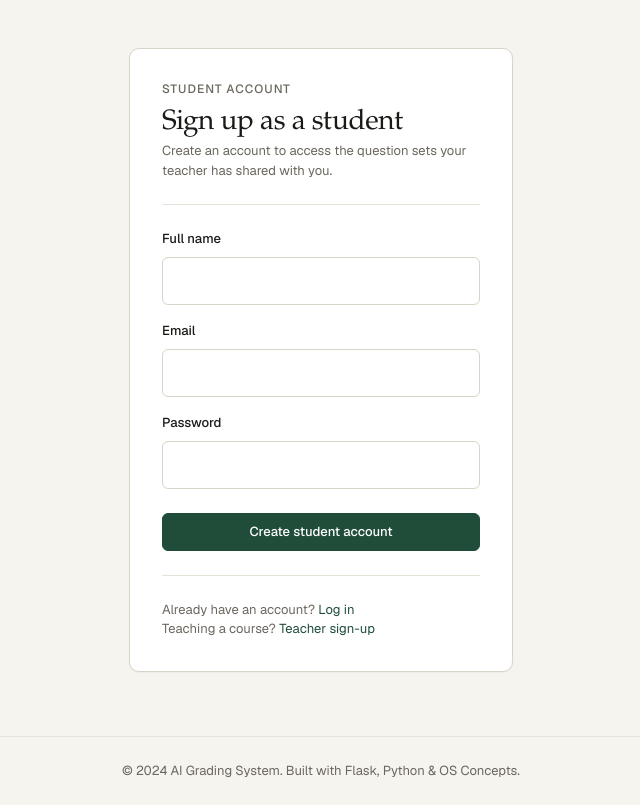
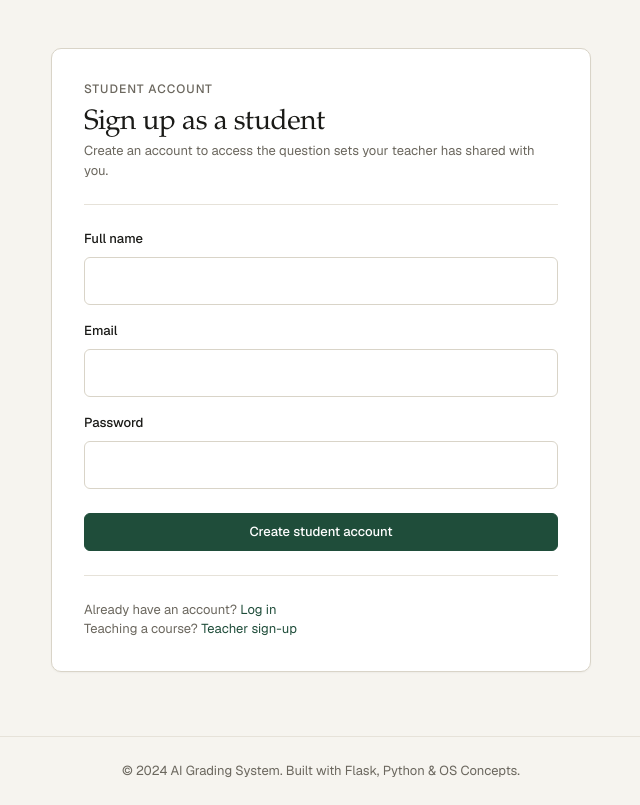
Before and after one commit to PrabanjanSS/OS_DA_2, a Flask app: page /signup in a window 1280 px wide. Shown: the part 65-870 px from the top of the page, without its empty margins (319-959 px from the left). Run offline with Flask 3, Linux system fonts and the light colour scheme; some web fonts are replaced.

Commit message:
Fix form alignment and overflow in .narrow containers
- Increased .narrow max-width to 540px to prevent datetime-local inputs from overflowing.
- Added align-items: start to grid layouts to ensure consistent top alignment of fields even with wrapping labels.
- Verified that grid resets correctly handle vertical margins in side-by-side layouts.

```diff
--- a/static/css/app.css
+++ b/static/css/app.css
@@ -348,10 +348,10 @@ hr {
     margin-top: var(--space-6);
 }
 
-.grid-2,
-.grid-3 {
+.grid-2, .grid-3 {
     display: grid;
     gap: var(--space-5);
+    align-items: start;
 }
 
 .grid-3 {
@@ -946,7 +946,7 @@ hr {
 }
 
 .narrow {
-    max-width: calc(var(--space-8) * 6);
+    max-width: 540px;
     margin-left: auto;
     margin-right: auto;
 }
```
